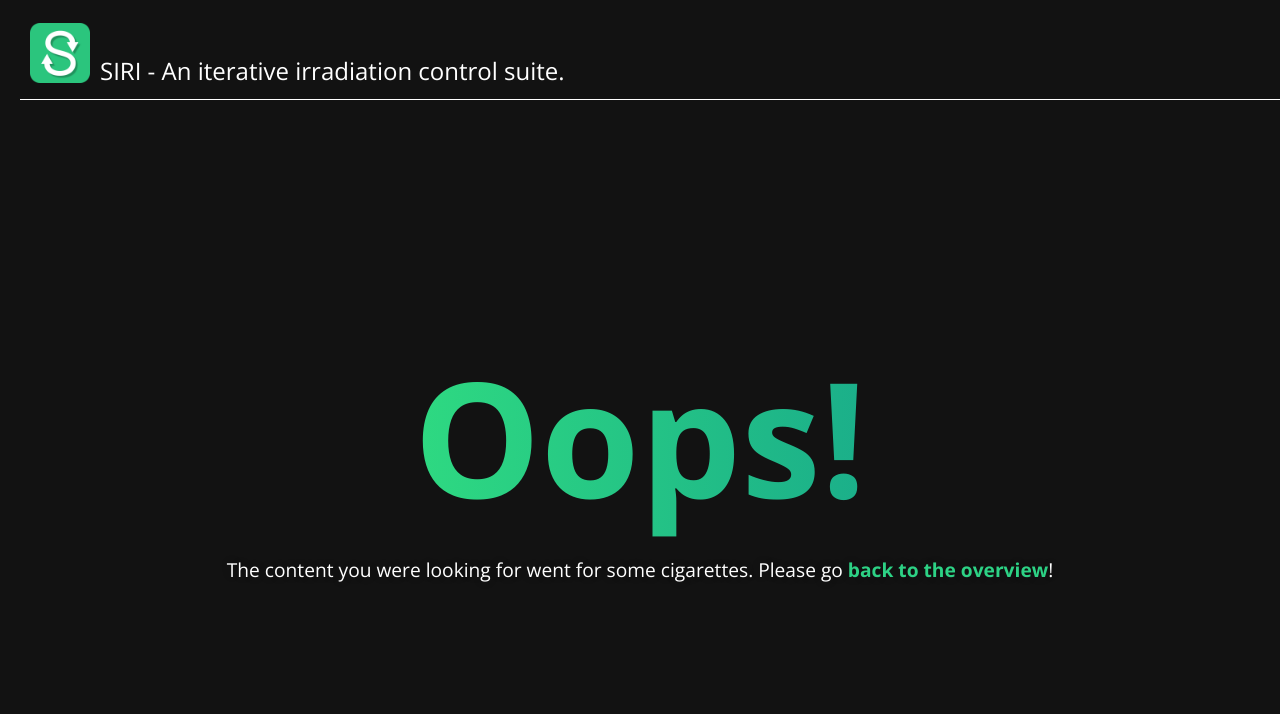
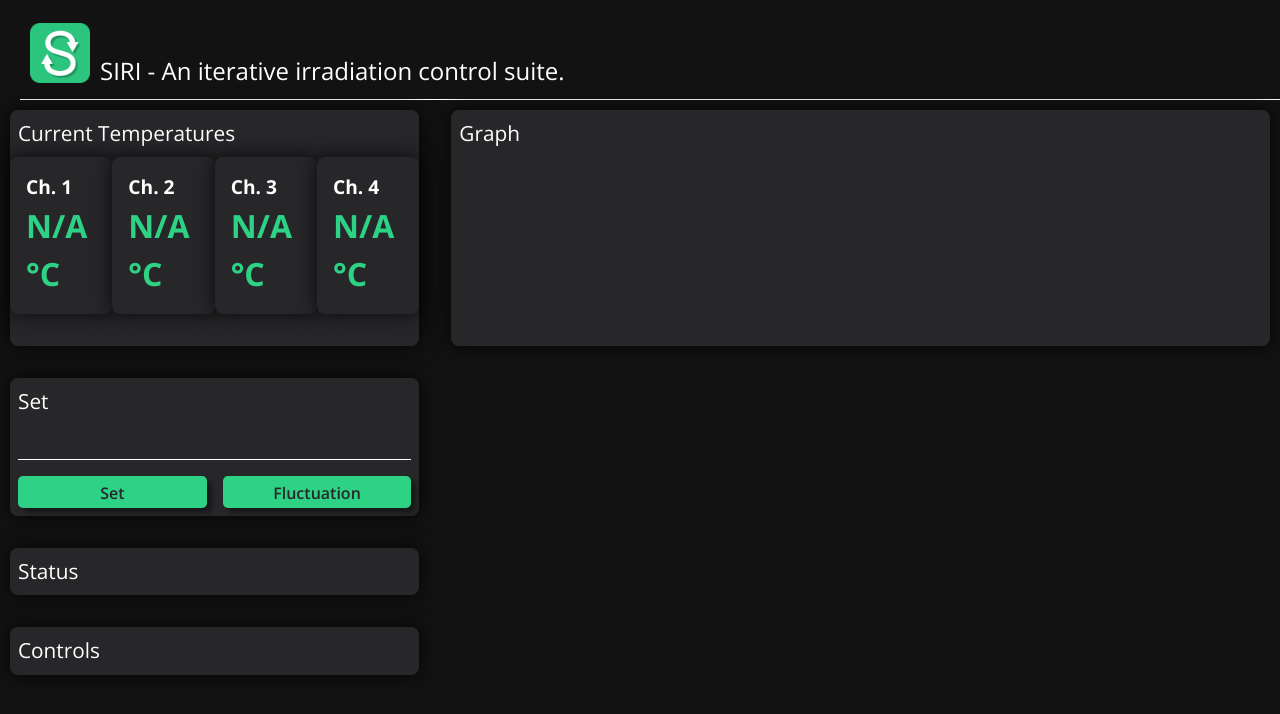
Before and after one commit to umute97/siri-gui, a Vue app: page /temperature in a window 1280 px wide. Shown: the top 714 px of the page. Built offline with nearby package versions, Linux system fonts and the light colour scheme; no server answers.

Commit message:
Begin implementing temperature view

```diff
--- /dev/null
+++ b/src/components/TemperatureChannel.vue
@@ -0,0 +1,77 @@
+<template>
+    <section class="temperature-channel">
+        <h1 class="channel">Ch. {{ props.channelNumber }}</h1>
+        <div class="temperature">{{ currentTemperature }} °C</div>
+    </section>
+</template>
+<script setup lang="ts">
+import { useTemperatureStore, useAddressesStore, type StableStatus } from '@/stores/stores';
+import axios from 'axios';
+import { computed, onMounted } from 'vue';
+
+const temperatureStore = useTemperatureStore();
+const addresses = useAddressesStore();
+
+const currentTemperature = computed(() => {
+    const channelTemperature = temperatureStore.getChannelTemperature(props.channelNumber - 1);
+    if (channelTemperature) return channelTemperature.toFixed(1);
+    return 'N/A';
+});
+
+let temperatureTimer: number = 0;
+
+const props = defineProps({
+    channelNumber: {
+        type: Number,
+        required: true
+    }
+})
+
+function packData(method: string, recipient: string, path: string, payload: object | null) {
+    return {
+        method,
+        recipient,
+        path,
+        payload,
+    };
+}
+
+async function getTemperatureStableStatus(): Promise<StableStatus> {
+    const payload = packData("get", "temperaturecontroller", "/is_stable", null);
+    const response = await axios.post(`http://${addresses.getFullGatewayAddress}`, payload);
+    return response.data.result;
+}
+
+async function getTemperatures(): Promise<number[]> {
+    const payload = packData("get", "monitor", "/data/temperature:get_temperature", null);
+    const response = await axios.post(`http://${addresses.getFullGatewayAddress}`, payload);
+    return response.data.value;
+}
+
+onMounted(() => {
+    temperatureTimer = setInterval(async () => {
+        const stableStatus = await getTemperatureStableStatus();
+        const temperatures = await getTemperatures();
+        temperatureStore.setStableStatus(stableStatus);
+        temperatureStore.setTemperatures(temperatures);
+    }, 1000);
+});
+</script>
+<style scoped>
+.temperature-channel {
+    background: var(--zinc);
+    box-shadow: 0 0 20px 0 rgba(0, 0, 0, 0.8);
+    border-radius: 8px;
+    padding: 1rem;
+}
+.channel {
+    font-size: 1.2rem;
+}
+
+.temperature {
+    font-size: 2rem;
+    font-weight: bold;
+    color: var(--primary-color);
+}
+
+</style>
--- a/src/router/index.ts
+++ b/src/router/index.ts
@@ -19,6 +19,11 @@ const router = createRouter({
       component: () => import('../views/Settings.vue')
     },
     {
+      path: '/temperature',
+      name: 'Temperature',
+      component: () => import('../views/Temperature.vue')
+    },
+    {
       path: '/:pathMatch(.*)*',
       name: 'NotFound',
       component: () => import('../views/NotFound.vue')
--- a/src/stores/stores.ts
+++ b/src/stores/stores.ts
@@ -4,6 +4,11 @@ interface Header {
     operator: string,
     project: string,
     name: string,
+}
+
+export interface StableStatus {
+    stable_time: number,
+    is_stable: boolean,
 }
 
 type Measurement = "Annealing" | "IV" | "FullRun";
@@ -72,3 +77,30 @@ export const useMeasurementStore = defineStore({
         },
     },
 });
+
+export const useTemperatureStore = defineStore({
+    id: 'temperature',
+    state: () => ({
+        stable_status: {} as StableStatus,
+        temperatures: [] as number[],
+    }),
+    getters: {
+        getStableTimer(): number {
+            return this.stable_status['stable_time'];
+        },
+        getIsStable(): boolean {
+            return this.stable_status['is_stable'];
+        },
+    },
+    actions: {
+        getChannelTemperature(channel: number): number {
+            return this.temperatures[channel];
+        },
+        setStableStatus(stable_status: StableStatus): void {
+            this.stable_status = stable_status;
+        },
+        setTemperatures(temperatures: number[]): void {
+            this.temperatures = temperatures;
+        }
+    }
+});
--- /dev/null
+++ b/src/views/Temperature.vue
@@ -0,0 +1,144 @@
+<template>
+    <article class="temperature-view">
+        <article class="current-temperature card">
+            <header class="card-header">Current Temperatures</header>
+            <section class="channel-wrapper">
+                <TemperatureChannel v-for="channel in 4" :channelNumber="channel" :key="channel" />
+            </section>
+        </article>
+        <article class="set-controls card">
+            <header class="card-header">Set</header>
+            <form class="temperature-submit">
+                <input type="number" id="set-temperature" name="set-temperature" />
+                <section class="submit-btns">
+                    <input type="submit" value="Set" class="btn"/>
+                    <input type="submit" value="Fluctuation" class="btn"/>
+                </section>
+            </form>
+        </article>
+        <article class="status card">
+            <header class="card-header">Status</header>
+
+        </article>
+        <article class="controls card">
+            <header class="card-header">Controls</header>
+        </article>
+        <article class="grafana card">
+            <header class="card-header">Graph</header>
+
+        </article>
+    </article>
+</template>
+<script setup lang="ts">
+import { useTemperatureStore, useAddressesStore} from '@/stores/stores';
+import axios from 'axios';
+import TemperatureChannel from '@/components/TemperatureChannel.vue';
+
+const temperatureStore = useTemperatureStore();
+const addresses = useAddressesStore();
+
+</script>
+<style scoped>
+.temperature-view {
+    display: grid;
+    grid-template-areas:
+        "current-temperature grafana"
+        "set-controls grafana"
+        "status grafana"
+        "controls grafana";
+    grid-template-columns: 1fr 2fr;
+    grid-template-rows: auto auto auto auto;
+    gap: 2rem;
+}
+
+.current-temperature {
+    grid-area: current-temperature;
+    padding-bottom: 2rem;
+}
+
+.set-controls {
+    grid-area: set-controls;
+}
+
+.status {
+    grid-area: status;
+}
+
+.controls {
+    grid-area: controls;
+}
+
+.set-controls {
+    grid-area: set-controls;
+}
+
+.channel-wrapper {
+    display: flex;
+    justify-content: space-evenly;
+    align-items: center;
+}
+
+.card-header {
+    font-size: 1.3rem;
+    margin-bottom: 1rem;
+    margin: 0.5rem;
+}
+
+.card {
+    box-shadow: 0 0 20px 0 rgba(0, 0, 0, 0.8);
+    border-radius: 8px;
+    background: var(--zinc);
+}
+.temperature-submit {
+    display: grid;
+    grid-template-areas:
+        "set-temperature"
+        "submit-btns";
+    grid-template-columns: 1fr;
+    grid-template-rows: auto auto;
+}
+
+#set-temperature {
+    grid-area: set-temperature;
+    border: none;
+    border-bottom: 1px solid white;
+    background: var(--zinc);
+    color: white;
+    font: inherit;
+    display: flex;
+    flex-direction: column;
+    align-items: flex-start;
+    margin: 0.5rem;
+    transition: all 0.2s ease-in-out;
+}
+
+#set-temperature:focus {
+    outline: none;
+    border-bottom: 1px solid var(--primary-color);
+}
+
+.submit-btns {
+    grid-area: submit-btns;
+    display: flex;
+    justify-content: space-evenly;
+    align-items: center;
+    margin: 0.5rem;
+    gap: 1rem;
+}
+
+.btn {
+    border: none;
+    text-align: center;
+    flex: 1;
+    border-radius: 5px;
+    padding: 5px;
+    cursor: pointer;
+    color: var(--zinc);
+    background: var(--primary-color);
+    height: 2rem;
+    font: inherit;
+    font-size: 1rem;
+    font-weight: 600;
+    box-shadow: 5px 5px 5px 0 rgba(0, 0, 0, 0.4);
+}
+</style>
```
